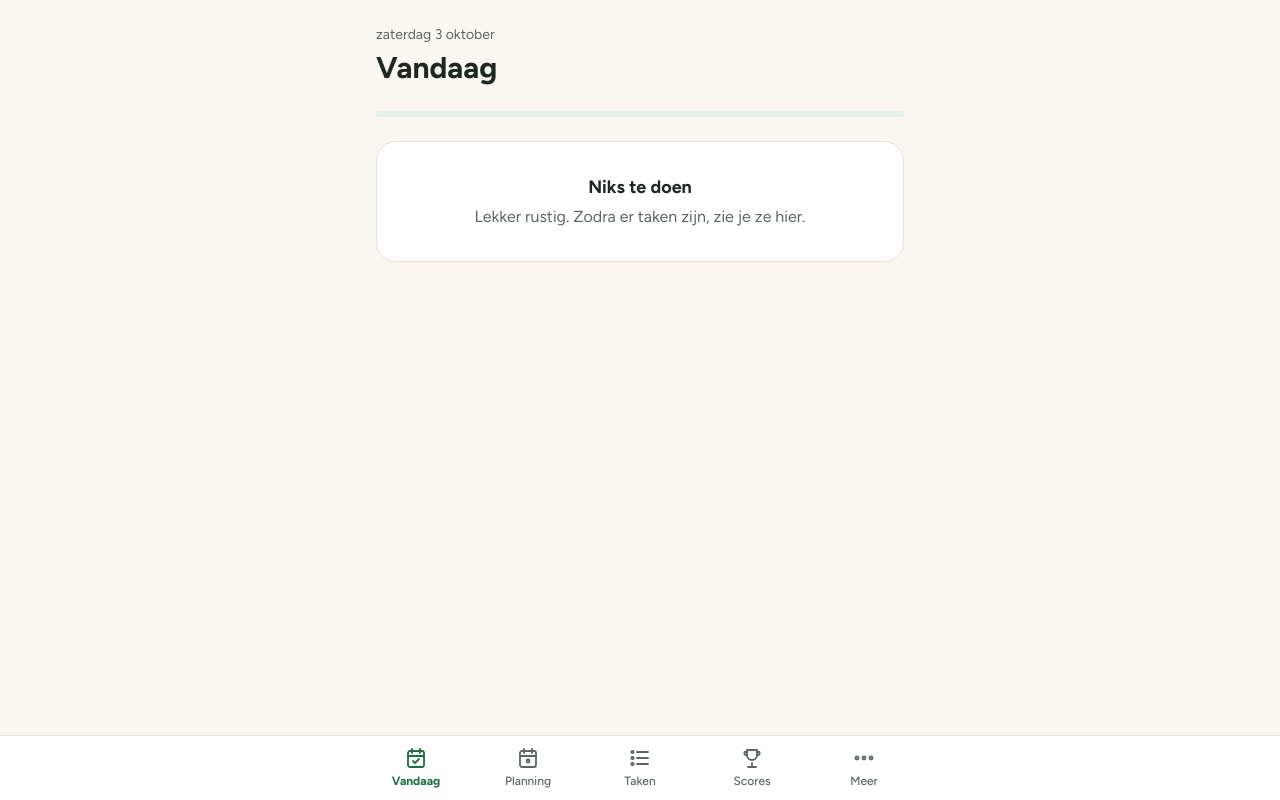
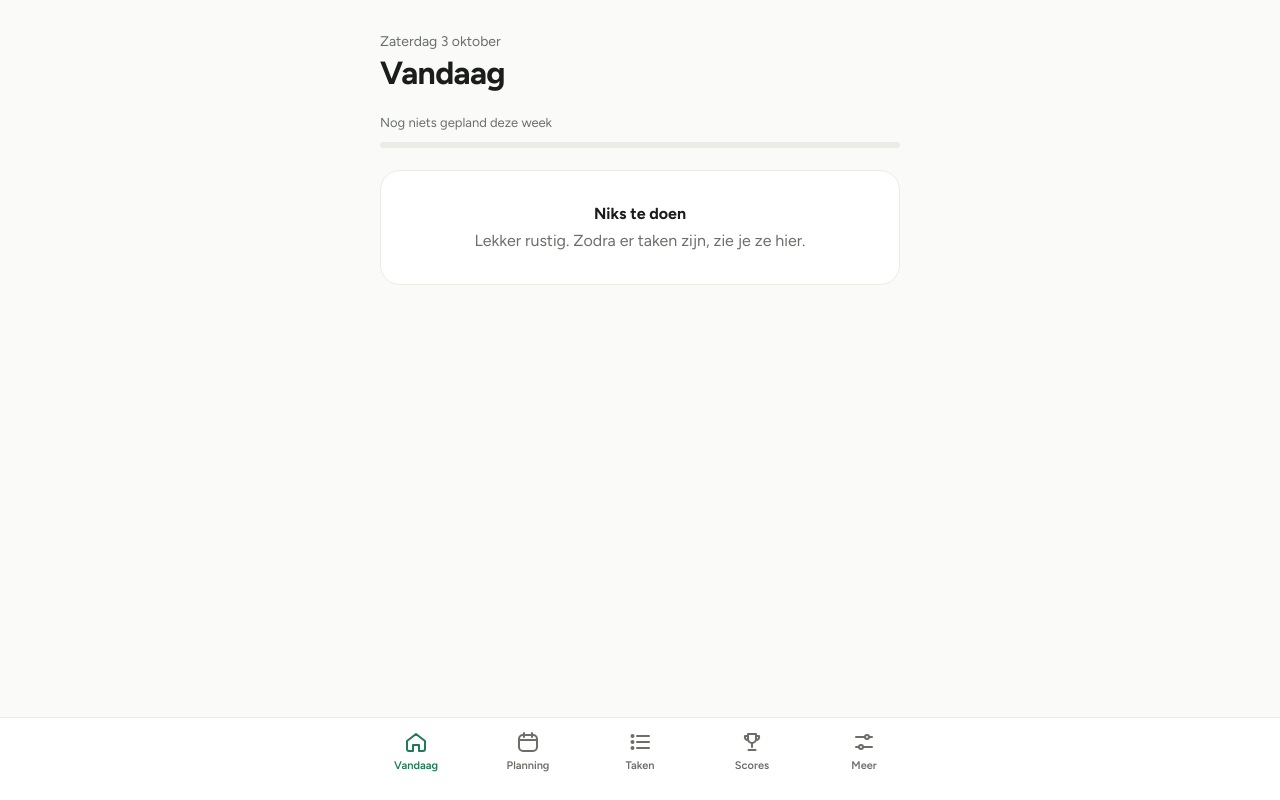
Before and after one commit to davevandamadvies/huishoud-app, a FastAPI app: page / in a window 1280 px wide. Run offline with FastAPI, Linux system fonts and the light colour scheme.

Commit message:
style(ui): basislayout gelijkgetrokken met de UI-mockup
- Kleuren, maten en typografie uit de mockup (achtergrond #fafaf8,
  accent #1f7a55, te laat #b4530a, randen #ecece7, titel 32px/700)
- Navigatie-iconen en -maten uit de mockup (82px, labels 11px/600)
- Componentklassen voor lijsten, avatars, knoppen, filterpillen en FAB
- Afwijking: inactieve navigatie #6a6f68 i.p.v. #7a7f78 (4.1:1 haalt
  de contrasteis van 4.5:1 niet); filterpillen houden 44px aanraakvlak
- Test op tekstcontrast van de kleurtokens
- Titel van /meer is "Instellingen" (label in de navigatie blijft Meer)

Refs #2

Co-Authored-By: Claude Opus 5.5 <noreply@anthropic.com>
Claude-Session: https://claude.ai/code/session_014ozQLwJN6CuQDPHgu4JF2U

```diff
--- a/app/pages.py
+++ b/app/pages.py
@@ -38,4 +38,4 @@ def _placeholder(key: str, title: str):
 router.add_api_route("/planning", _placeholder("planning", "Planning"), methods=["GET"])
 router.add_api_route("/taken", _placeholder("tasks", "Taken"), methods=["GET"])
 router.add_api_route("/scores", _placeholder("scores", "Scores"), methods=["GET"])
-router.add_api_route("/meer", _placeholder("more", "Meer"), methods=["GET"])
+router.add_api_route("/meer", _placeholder("more", "Instellingen"), methods=["GET"])
--- a/app/static/css/app.css
+++ b/app/static/css/app.css
@@ -24,40 +24,55 @@
 }
 
 :root {
-  /* Kleuren (tekstcontrast ≥ 4.5:1 op achtergrond én oppervlak) */
-  --color-bg: #faf7f2;
+  /* Kleuren uit de UI-mockup ("Huishoud app – UI mockup").
+     Tekstcontrast ≥ 4.5:1 op achtergrond én oppervlak; waar de mockup
+     daaronder zat is de kleur iets donkerder gekozen (zie --color-nav). */
+  --color-bg: #fafaf8;
   --color-surface: #ffffff;
-  --color-border: #e7e1d7;
-  --color-text: #1e2723;
-  --color-text-muted: #5b6660;
-  --color-accent: #1f6b45;
-  --color-accent-hover: #185638;
-  --color-accent-soft: #e4f0e9;
+  --color-border: #ecece7;
+  --color-divider: #f1f1ec;
+  --color-input-border: #e1e2dc;
+  --color-track: #ecece7;
+  --color-text: #1a1d1a;
+  --color-text-muted: #6a6f68;
+  --color-nav: #6a6f68;
+  --color-accent: #1f7a55;
+  --color-accent-hover: #19654a;
+  --color-accent-soft: #eef6f1;
   --color-on-accent: #ffffff;
-  --color-late: #a5470b;
-  --color-late-soft: #fbeee3;
-  --color-focus: #1f6b45;
+  --color-chip-active: #1a1d1a;
+  --color-late: #b4530a;
+  --color-focus: #1f7a55;
+
+  /* Personen (zachte initiaal-avatars) */
+  --avatar-1-bg: #fbe3db;
+  --avatar-1-fg: #8a3a22;
+  --avatar-2-bg: #dcefea;
+  --avatar-2-fg: #1f5f52;
 
   /* Vorm en ruimte */
   --radius-list: 20px;
+  --radius-control: 16px;
+  --radius-input: 14px;
   --radius-pill: 999px;
   --space-1: 4px;
   --space-2: 8px;
   --space-3: 12px;
   --space-4: 16px;
-  --space-5: 24px;
+  --space-5: 20px;
   --space-6: 32px;
   --touch: 44px;
-  --nav-height: 64px;
+  --nav-height: 82px;
   --content-max: 560px;
 
   /* Typografie */
-  --font: "Figtree", system-ui, -apple-system, "Segoe UI", Roboto, sans-serif;
-  --text-sm: 0.875rem;
-  --text-base: 1rem;
-  --text-lg: 1.125rem;
-  --text-xl: 1.5rem;
-  --text-2xl: 1.875rem;
+  --font: "Figtree", system-ui, sans-serif;
+  --text-xs: 0.6875rem; /* 11px */
+  --text-sm: 0.8125rem; /* 13px */
+  --text-md: 0.875rem; /* 14px */
+  --text-base: 0.9375rem; /* 15px */
+  --text-lg: 1rem; /* 16px */
+  --text-title: 2rem; /* 32px */
 }
 
 *,
@@ -75,8 +90,8 @@ body {
   margin: 0;
   min-height: 100vh;
   font-family: var(--font);
-  font-size: var(--text-base);
-  line-height: 1.5;
+  font-size: var(--text-lg);
+  line-height: 1.4;
   color: var(--color-text);
   background: var(--color-bg);
   -webkit-font-smoothing: antialiased;
@@ -86,17 +101,24 @@ h1,
 h2,
 h3 {
   margin: 0;
-  line-height: 1.25;
+  line-height: 1.2;
 }
 
 a {
   color: var(--color-accent);
 }
 
+button,
+input,
+select,
+textarea {
+  font: inherit;
+  color: inherit;
+}
+
 :focus-visible {
   outline: 3px solid var(--color-focus);
   outline-offset: 2px;
-  border-radius: 6px;
 }
 
 .visually-hidden {
@@ -127,34 +149,49 @@ a {
 /* ---- Pagina-opbouw ---- */
 
 .page {
+  display: flex;
+  flex-direction: column;
+  gap: 22px;
   max-width: var(--content-max);
   margin: 0 auto;
-  padding: var(--space-5) var(--space-4) calc(var(--nav-height) + var(--space-6));
-}
-
-.page-header {
-  margin-bottom: var(--space-5);
+  padding: var(--space-6) var(--space-5) calc(var(--nav-height) + 96px);
 }
 
 .page-eyebrow {
-  margin: 0 0 var(--space-1);
-  font-size: var(--text-sm);
+  margin: 0;
+  font-size: var(--text-md);
   color: var(--color-text-muted);
 }
 
 .page-title {
-  font-size: var(--text-2xl);
+  margin-top: 2px;
+  font-size: var(--text-title);
   font-weight: 700;
+  letter-spacing: -0.02em;
 }
 
-.section {
-  margin-top: var(--space-5);
+.page-header-row {
+  display: flex;
+  justify-content: space-between;
+  align-items: baseline;
 }
 
 .section-title {
-  margin-bottom: var(--space-2);
-  font-size: var(--text-lg);
+  margin: 0 0 var(--space-2) var(--space-1);
+  font-size: var(--text-base);
   font-weight: 600;
+}
+
+.section-title.late {
+  color: var(--color-late);
+}
+
+.hint {
+  margin: 0;
+  padding: 0 var(--space-1);
+  font-size: var(--text-md);
+  line-height: 1.45;
+  color: var(--color-text-muted);
 }
 
 /* ---- Lijsten ---- */
@@ -287,19 +403,36 @@ a {
 
 /* ---- Voortgang ---- */
 
+.week {
+  display: flex;
+  flex-direction: column;
+  gap: 10px;
+}
+
+.week-summary {
+  display: flex;
+  justify-content: space-between;
+  align-items: baseline;
+  font-size: var(--text-base);
+}
+
+.week-summary .muted {
+  font-size: var(--text-sm);
+}
+
 .progress {
   display: block;
   width: 100%;
   height: 6px;
   appearance: none;
   border: 0;
-  background: var(--color-accent-soft);
+  background: var(--color-track);
   border-radius: var(--radius-pill);
   overflow: hidden;
 }
 
 .progress::-webkit-progress-bar {
-  background: var(--color-accent-soft);
+  background: var(--color-track);
   border-radius: var(--radius-pill);
 }
 
@@ -326,31 +459,29 @@ a {
 
 .bottom-nav ul {
   display: flex;
+  justify-content: space-around;
   max-width: var(--content-max);
+  height: var(--nav-height);
   margin: 0 auto;
   padding: 0;
   list-style: none;
-}
-
-.bottom-nav li {
-  flex: 1;
 }
 
 .bottom-nav a {
   display: flex;
   flex-direction: column;
   align-items: center;
-  justify-content: center;
-  gap: 2px;
-  min-height: var(--nav-height);
-  font-size: 0.75rem;
-  font-weight: 500;
-  color: var(--color-text-muted);
+  gap: 4px;
+  min-width: 56px;
+  min-height: 56px;
+  padding-top: var(--space-3);
+  font-size: var(--text-xs);
+  font-weight: 600;
+  color: var(--color-nav);
   text-decoration: none;
 }
 
 .bottom-nav a[aria-current="page"] {
-  font-weight: 700;
   color: var(--color-accent);
 }
 
--- a/app/templates/base.html
+++ b/app/templates/base.html
@@ -3,7 +3,7 @@
 <head>
   <meta charset="utf-8">
   <meta name="viewport" content="width=device-width, initial-scale=1, viewport-fit=cover">
-  <meta name="theme-color" content="#faf7f2">
+  <meta name="theme-color" content="#fafaf8">
   <meta name="htmx-config" content='{"includeIndicatorStyles": false, "allowEval": false, "allowScriptTags": false, "selfRequestsOnly": true}'>
   <title>{% block title %}{{ page_title }}{% endblock %} · Huishoud</title>
   <link rel="preload" href="{{ static_url('vendor/figtree/figtree-latin-wght-normal.woff2') }}" as="font" type="font/woff2" crossorigin>
--- a/app/templates/pages/placeholder.html
+++ b/app/templates/pages/placeholder.html
@@ -1,6 +1,6 @@
 {% extends "base.html" %}
 {% block content %}
-<header class="page-header">
+<header>
   <h1 class="page-title">{{ page_title }}</h1>
 </header>
 <div class="empty-state">
--- a/app/templates/pages/today.html
+++ b/app/templates/pages/today.html
@@ -1,16 +1,22 @@
 {% extends "base.html" %}
 {% block content %}
-<header class="page-header">
-  <p class="page-eyebrow">{{ today | dutch_date }}</p>
+<header>
+  <p class="page-eyebrow">{{ today | dutch_date | capitalize }}</p>
   <h1 class="page-title">Vandaag</h1>
 </header>
 
-<section class="section" aria-labelledby="week-title">
-  <h2 id="week-title" class="visually-hidden">Deze week</h2>
+<section class="week" aria-label="Deze week">
+  <div class="week-summary">
+    {% if week_total %}
+    <div><strong>{{ week_done }} van {{ week_total }}</strong> gedaan deze week</div>
+    {% else %}
+    <div class="muted">Nog niets gepland deze week</div>
+    {% endif %}
+  </div>
   <progress class="progress" max="{{ week_total or 1 }}" value="{{ week_done }}" aria-label="Voortgang deze week">{{ week_done }} van {{ week_total }}</progress>
 </section>
 
-<section class="section">
+<section>
   <div class="empty-state">
     <strong>Niks te doen</strong>
     Lekker rustig. Zodra er taken zijn, zie je ze hier.
--- a/app/templates/partials/bottom_nav.html
+++ b/app/templates/partials/bottom_nav.html
@@ -3,7 +3,7 @@
     {% for item in nav_items %}
     <li>
       <a href="{{ item.path }}"{% if item.key == active_nav %} aria-current="page"{% endif %}>
-        <svg viewBox="0 0 24 24" fill="none" stroke="currentColor" stroke-width="1.8" stroke-linecap="round" stroke-linejoin="round" aria-hidden="true" focusable="false">{% include "icons/" ~ item.key ~ ".svg" %}</svg>
+        <svg viewBox="0 0 24 24" fill="none" stroke="currentColor" stroke-width="2" stroke-linecap="round" stroke-linejoin="round" aria-hidden="true" focusable="false">{% include "icons/" ~ item.key ~ ".svg" %}</svg>
         <span>{{ item.label }}</span>
       </a>
     </li>
```
Also changed, not shown: other parts of app/static/css/app.css (+107 -28 lines), tests/test_contrast.py (added, +45 -0 lines), tests/test_pages.py (+1 -1 lines), app/static/icon.svg, app/templates/icons/more.svg, app/templates/icons/planning.svg, app/templates/icons/scores.svg, app/templates/icons/tasks.svg, app/templates/icons/today.svg.
